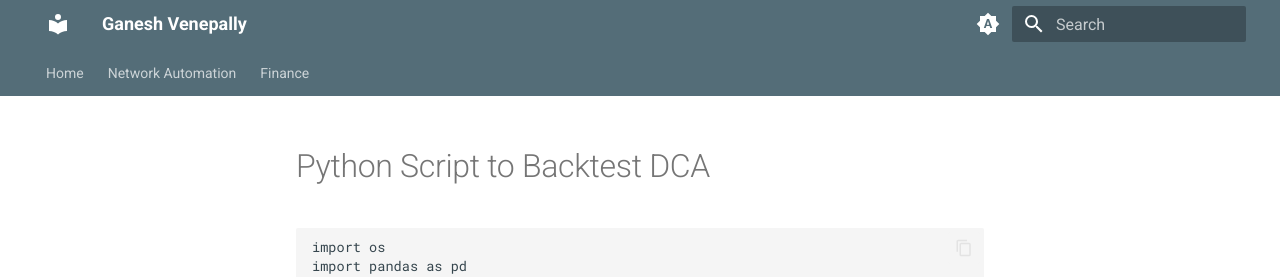
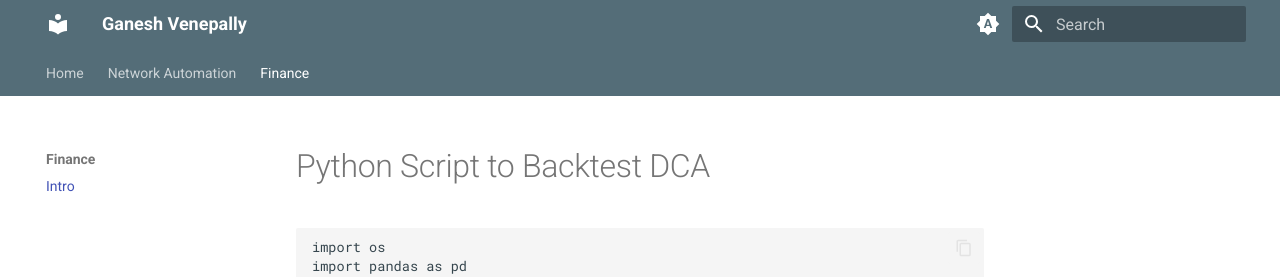
Before and after one commit to ganeshvenepally/ganeshvenepally, an MkDocs documentation site: the page built from docs/Finance/DCA.md, in a window 1280 px wide. Shown: the top 277 px of the page. Built offline with MkDocs 1.6.1 and Material for MkDocs 9.7.7, drawn with Linux system fonts in a browser that asks for light colours.

Commit message:
Update mkdocs.yml

```diff
--- a/mkdocs.yml
+++ b/mkdocs.yml
@@ -80,7 +80,7 @@ nav:
       - Netmiko: network-automation/03-python/03-netmiko.md
       - Nornir: network-automation/03-python/04-nornir.md
   - Finance:
-    - DCA.md
+    - Intro: Finance/DCA.md
   # - About: 'about.md'
 
 extra:
```
